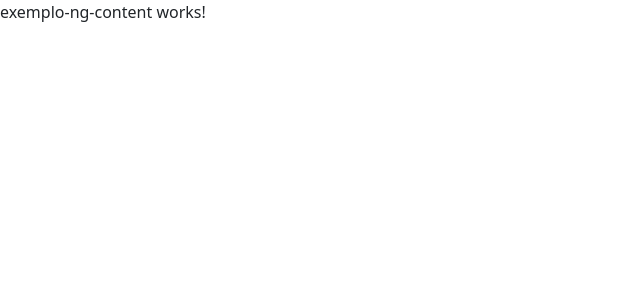
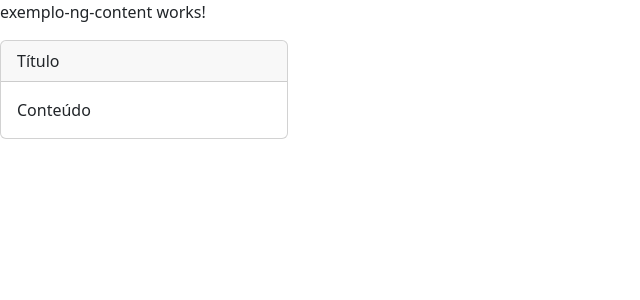
Before and after one commit to devFabioMats/formacao-angular, an Angular app in the folder diretivas2/: page / in a window 1280 px wide. Shown: the top 300 px of the page, without its empty margins (0-640 px from the left). Built offline with nearby package versions, Linux system fonts and the light colour scheme.

Commit message:
implementado card = panel

```diff
--- a/diretivas2/src/app/exemplo-ng-content/exemplo-ng-content.component.html
+++ b/diretivas2/src/app/exemplo-ng-content/exemplo-ng-content.component.html
@@ -1 +1,6 @@
 <p>exemplo-ng-content works!</p>
+
+<div class="card" style="width: 18rem">
+  <div class="card-header">Título</div>
+  <div class="card-body">Conteúdo</div>
+</div>
```
